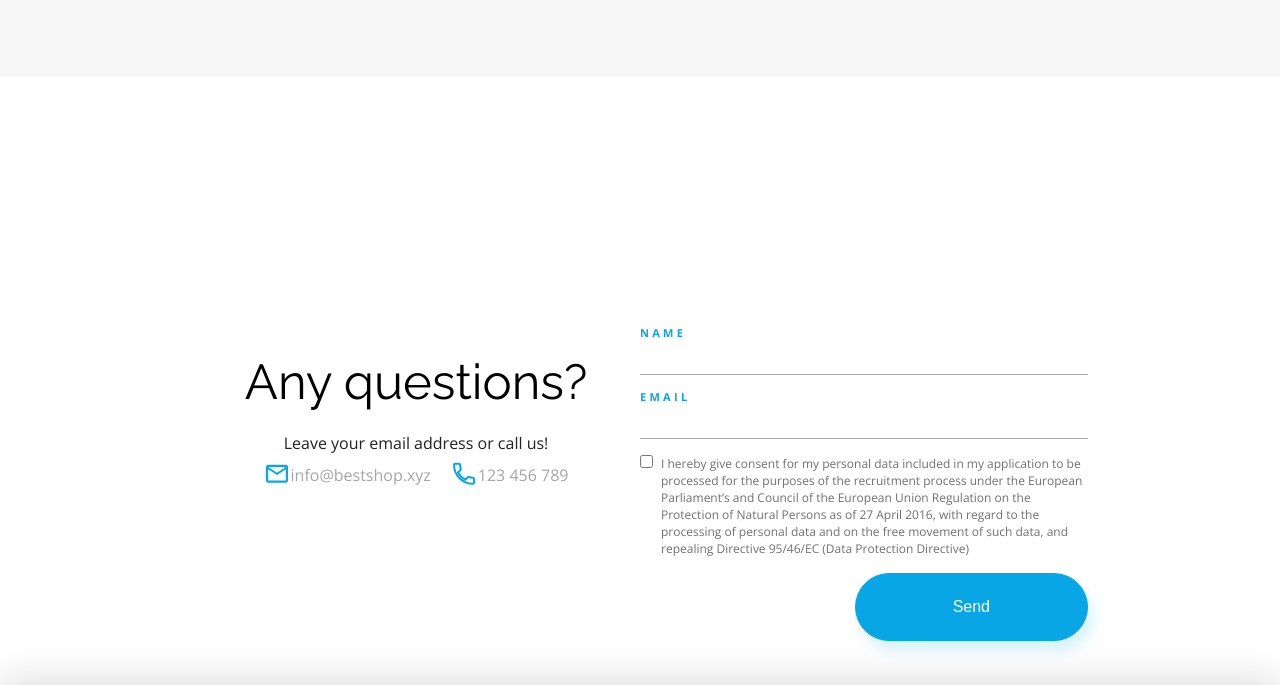
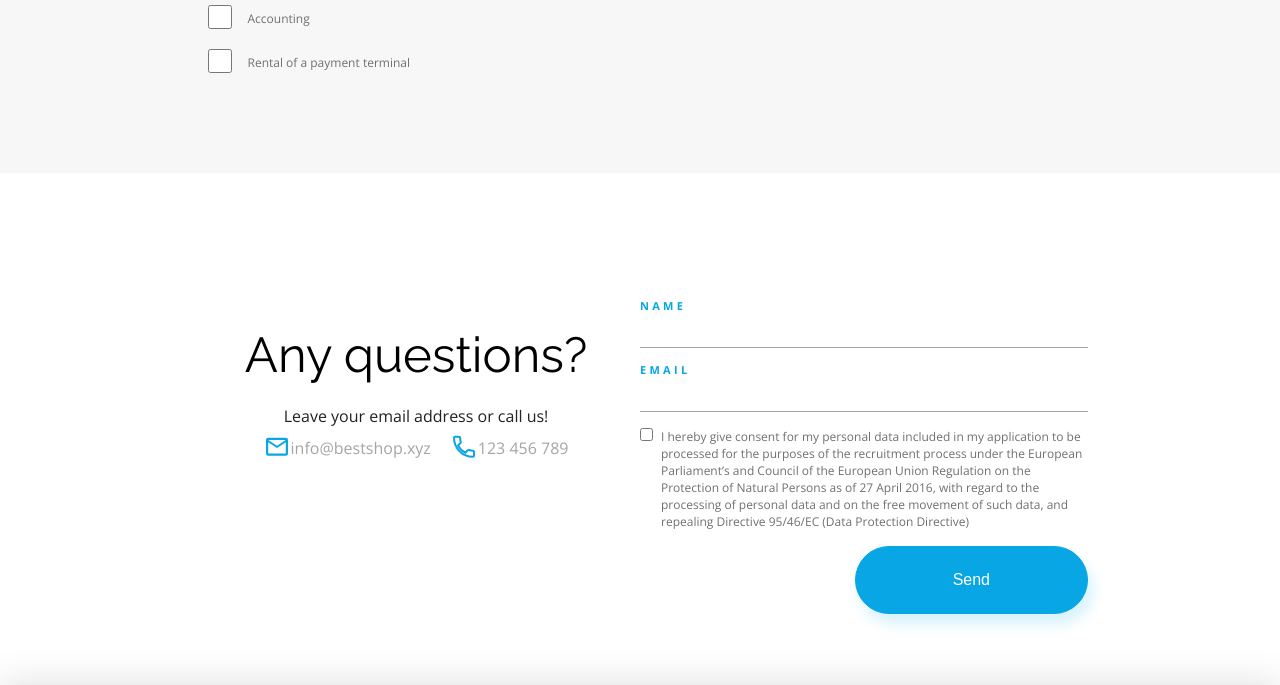
Before and after one commit to karolina-rachuta/best_shop, a website built with Parcel: page index.html in a window 1280 px wide. Shown: the part 3995-4680 px from the top of the page. Built offline with nearby package versions, Linux system fonts and the light colour scheme.

Commit message:
fixing styling

```diff
--- a/src/scss/elements/_contact.scss
+++ b/src/scss/elements/_contact.scss
@@ -15,10 +15,10 @@
   align-items: center;
   width: 56rem;
   height: 23.5rem;
-  margin-top: 9.6875rem;
   font-family: Open Sans, sans-serif;
   font-weight: 400;
-  margin-bottom: 5rem;
+  margin-top: 2rem;
+  margin-bottom: 7rem;
 }
 .form__col {
   width: 50%;
--- a/src/scss/elements/_pricing.scss
+++ b/src/scss/elements/_pricing.scss
@@ -9,6 +9,7 @@
   flex-direction: column;
   justify-content: center;
   align-items: center;
+  min-height: 800px;
 }
 
 .pricing__box {
@@ -17,7 +18,6 @@
   justify-content: center;
   align-items: center;
   width: 79.125rem;
-  padding-top: 6.25rem;
 }
 
 .pricing__hdl {
```
